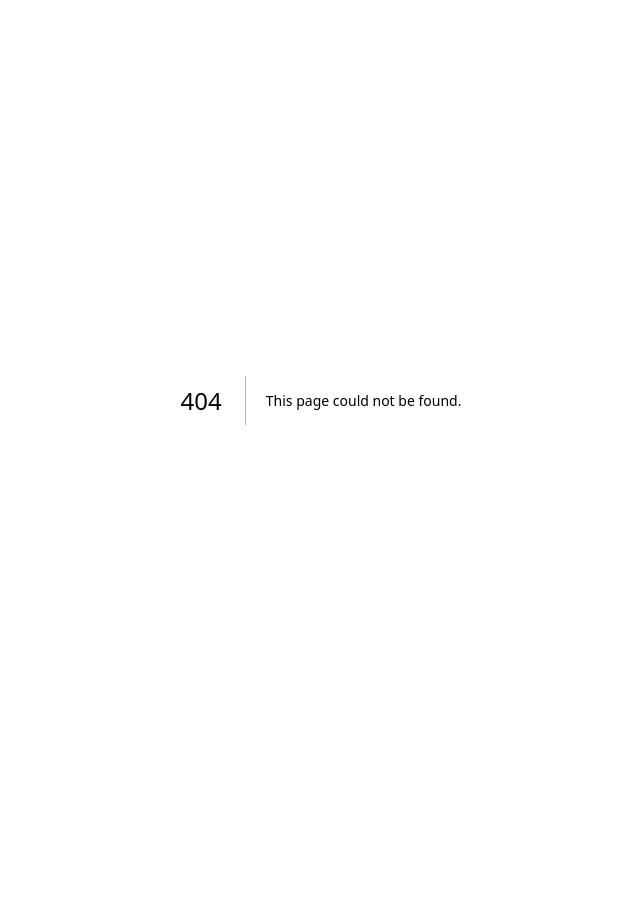
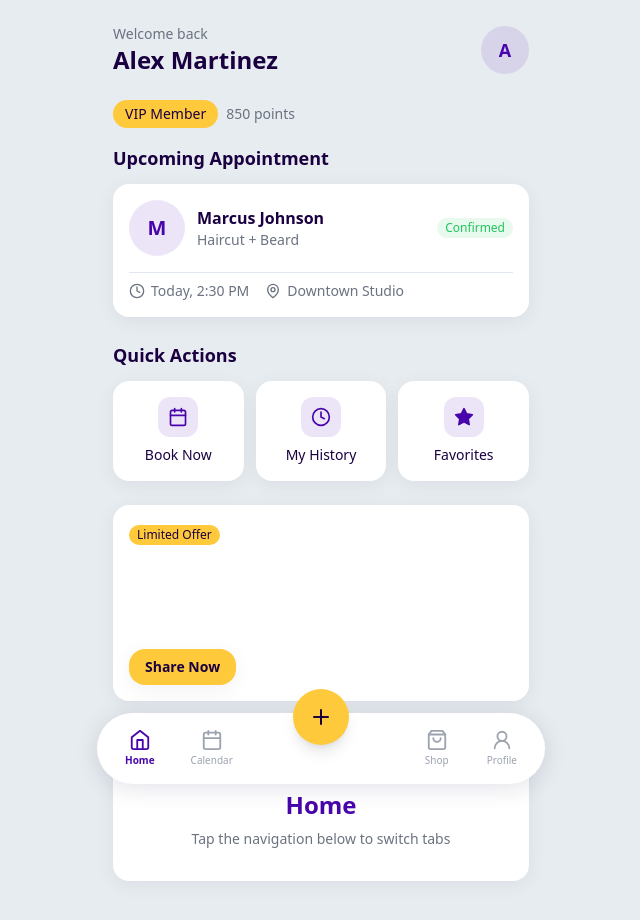
Before and after one commit to dante2234wqd/trimly, a Next.js app: page /nav-demo in a window 1280 px wide. Before the commit this address had no page. Shown: the top 920 px of the page, without its empty margins (319-959 px from the left). Before the commit the page ends 800 px from the top, so only its background shows below. Built offline with nearby package versions, Linux system fonts and the light colour scheme.

Commit message:
feat: update FloatingBottomNav and create nav demo
Add center FAB and improve styling; demo at /nav-demo

```diff
--- /dev/null
+++ b/app/nav-demo/page.tsx
@@ -0,0 +1,147 @@
+"use client";
+
+import { useState } from "react";
+import { AppShell, Card, Badge, PrimaryButton, FloatingBottomNav } from "@/components/trimly";
+import { Star, Clock, MapPin, Calendar } from "@/components/trimly/Icons";
+
+// Mock data
+const upcomingBooking = {
+  barber: "Marcus Johnson",
+  service: "Haircut + Beard",
+  date: "Today",
+  time: "2:30 PM",
+  location: "Downtown Studio",
+};
+
+const quickActions = [
+  { id: 1, label: "Book Now", icon: Calendar },
+  { id: 2, label: "My History", icon: Clock },
+  { id: 3, label: "Favorites", icon: Star },
+];
+
+export default function NavDemoPage() {
+  const [activeTab, setActiveTab] = useState("home");
+
+  const handleFabClick = () => {
+    // Navigate to booking
+    window.location.href = "/booking";
+  };
+
+  return (
+    <AppShell hasBottomNav>
+      {/* Header */}
+      <header className="px-4 pt-6 pb-4">
+        <div className="flex items-center justify-between mb-6">
+          <div>
+            <p className="text-sm text-muted-foreground">Welcome back</p>
+            <h1 className="text-2xl font-bold text-foreground">Alex Martinez</h1>
+          </div>
+          <div className="w-12 h-12 rounded-full bg-primary/10 flex items-center justify-center">
+            <span className="text-lg font-bold text-primary">A</span>
+          </div>
+        </div>
+
+        {/* VIP Badge */}
+        <div className="flex items-center gap-2">
+          <Badge variant="accent" size="md">VIP Member</Badge>
+          <span className="text-sm text-muted-foreground">850 points</span>
+        </div>
+      </header>
+
+      <main className="px-4 space-y-6 pb-8">
+        {/* Upcoming Booking Card */}
+        <section>
+          <h2 className="text-lg font-semibold text-foreground mb-3">
+            Upcoming Appointment
+          </h2>
+          <Card className="space-y-4">
+            <div className="flex items-center gap-3">
+              <div className="w-14 h-14 rounded-full bg-primary/10 flex items-center justify-center">
+                <span className="text-xl font-bold text-primary">
+                  {upcomingBooking.barber.charAt(0)}
+                </span>
+              </div>
+              <div className="flex-1">
+                <p className="font-semibold text-foreground">{upcomingBooking.barber}</p>
+                <p className="text-sm text-muted-foreground">{upcomingBooking.service}</p>
+              </div>
+              <Badge variant="success" size="sm">Confirmed</Badge>
+            </div>
+
+            <div className="flex items-center gap-4 text-sm text-muted-foreground pt-2 border-t border-border">
+              <div className="flex items-center gap-1.5">
+                <Clock size={16} />
+                <span>{upcomingBooking.date}, {upcomingBooking.time}</span>
+              </div>
+              <div className="flex items-center gap-1.5">
+                <MapPin size={16} />
+                <span>{upcomingBooking.location}</span>
+              </div>
+            </div>
+          </Card>
+        </section>
+
+        {/* Quick Actions */}
+        <section>
+          <h2 className="text-lg font-semibold text-foreground mb-3">
+            Quick Actions
+          </h2>
+          <div className="grid grid-cols-3 gap-3">
+            {quickActions.map((action) => (
+              <Card
+                key={action.id}
+                className="text-center cursor-pointer hover:shadow-soft-lg transition-shadow"
+              >
+                <div className="w-10 h-10 rounded-[12px] bg-primary/10 flex items-center justify-center mx-auto mb-2">
+                  <action.icon size={20} className="text-primary" />
+                </div>
+                <p className="font-medium text-foreground text-sm">
+                  {action.label}
+                </p>
+              </Card>
+            ))}
+          </div>
+        </section>
+
+        {/* Promo Card */}
+        <section>
+          <Card className="bg-[#4905AC] text-white relative overflow-hidden">
+            {/* Decorative circles */}
+            <div className="absolute -top-8 -right-8 w-24 h-24 rounded-full bg-white/10" />
+            <div className="absolute -bottom-4 -left-4 w-16 h-16 rounded-full bg-white/5" />
+
+            <div className="relative z-10">
+              <Badge variant="accent" size="sm" className="mb-3">Limited Offer</Badge>
+              <h3 className="text-lg font-bold mb-2">Refer a Friend</h3>
+              <p className="text-sm text-white/80 mb-4">
+                Get 500 points when your friend books their first appointment
+              </p>
+              <PrimaryButton variant="accent" size="sm">
+                Share Now
+              </PrimaryButton>
+            </div>
+          </Card>
+        </section>
+
+        {/* Active Tab Content Preview */}
+        <section>
+          <Card className="text-center py-8">
+            <p className="text-muted-foreground mb-2">Current Tab</p>
+            <p className="text-2xl font-bold text-primary capitalize">{activeTab}</p>
+            <p className="text-sm text-muted-foreground mt-2">
+              Tap the navigation below to switch tabs
+            </p>
+          </Card>
+        </section>
+      </main>
+
+      {/* Floating Bottom Navigation with FAB */}
+      <FloatingBottomNav
+        activeTab={activeTab}
+        onTabChange={setActiveTab}
+        showFab={true}
+        onFabClick={handleFabClick}
+      />
+    </AppShell>
+  );
+}
--- a/components/trimly/FloatingBottomNav.tsx
+++ b/components/trimly/FloatingBottomNav.tsx
@@ -1,6 +1,6 @@
 "use client";
 
-import { Home, Calendar, ShoppingBag, User } from "./Icons";
+import { Home, Calendar, ShoppingBag, User, Plus } from "./Icons";
 
 interface NavItem {
   id: string;
@@ -11,6 +11,8 @@ interface NavItem {
 interface FloatingBottomNavProps {
   activeTab: string;
   onTabChange: (tabId: string) => void;
+  showFab?: boolean;
+  onFabClick?: () => void;
 }
 
 const navItems: NavItem[] = [
@@ -20,12 +22,35 @@ const navItems: NavItem[] = [
   { id: "profile", label: "Profile", icon: User },
 ];
 
-export function FloatingBottomNav({ activeTab, onTabChange }: FloatingBottomNavProps) {
+export function FloatingBottomNav({
+  activeTab,
+  onTabChange,
+  showFab = true,
+  onFabClick,
+}: FloatingBottomNavProps) {
+  const leftItems = navItems.slice(0, 2);
+  const rightItems = navItems.slice(2);
+
   return (
     <nav className="fixed bottom-4 left-4 right-4 z-50">
-      <div className="bg-card rounded-[24px] shadow-soft-lg px-2 py-2 mx-auto max-w-md">
-        <div className="flex items-center justify-around">
-          {navItems.map((item) => {
+      <div className="relative mx-auto max-w-md">
+        {/* Center FAB */}
+        {showFab && (
+          <button
+            onClick={onFabClick}
+            className="absolute left-1/2 -translate-x-1/2 -top-6 z-10 w-14 h-14 rounded-full bg-[#FEC93B] shadow-lg flex items-center justify-center transition-transform duration-200 active:scale-95 hover:shadow-xl"
+            aria-label="Book appointment"
+          >
+            <Plus size={24} className="text-[#1A0041]" />
+          </button>
+        )}
+
+        {/* Nav Bar */}
+        <div className="bg-white rounded-full shadow-[0_4px_24px_rgba(26,0,65,0.12)] px-3 py-2">
+          <div className="flex items-center justify-between">
+            {/* Left Items */}
+            <div className="flex items-center gap-1">
+              {leftItems.map((item) => {
                 const Icon = item.icon;
                 const isActive = activeTab === item.id;
 
@@ -33,19 +58,51 @@ export function FloatingBottomNav({ activeTab, onTabChange }: FloatingBottomNavP
                   <button
                     key={item.id}
                     onClick={() => onTabChange(item.id)}
-                className={`flex flex-col items-center gap-1 px-4 py-2 rounded-[16px] transition-all duration-200 min-w-[64px] ${
+                    className={`flex flex-col items-center gap-0.5 px-4 py-2 rounded-full transition-all duration-200 min-w-[60px] ${
                       isActive
-                    ? "bg-primary text-primary-foreground"
-                    : "text-muted-foreground hover:text-foreground hover:bg-muted"
+                        ? "text-[#4905AC]"
+                        : "text-[#9CA3AF] hover:text-[#6B7280]"
                     }`}
                   >
-                <Icon size={22} strokeWidth={isActive ? 2.5 : 2} />
-                <span className="text-xs font-medium">{item.label}</span>
+                    <Icon size={22} />
+                    <span className={`text-[10px] font-medium ${isActive ? "font-semibold" : ""}`}>
+                      {item.label}
+                    </span>
+                  </button>
+                );
+              })}
+            </div>
+
+            {/* Center spacer for FAB */}
+            {showFab && <div className="w-14" />}
+
+            {/* Right Items */}
+            <div className="flex items-center gap-1">
+              {rightItems.map((item) => {
+                const Icon = item.icon;
+                const isActive = activeTab === item.id;
+
+                return (
+                  <button
+                    key={item.id}
+                    onClick={() => onTabChange(item.id)}
+                    className={`flex flex-col items-center gap-0.5 px-4 py-2 rounded-full transition-all duration-200 min-w-[60px] ${
+                      isActive
+                        ? "text-[#4905AC]"
+                        : "text-[#9CA3AF] hover:text-[#6B7280]"
+                    }`}
+                  >
+                    <Icon size={22} />
+                    <span className={`text-[10px] font-medium ${isActive ? "font-semibold" : ""}`}>
+                      {item.label}
+                    </span>
                   </button>
                 );
               })}
             </div>
           </div>
+        </div>
+      </div>
     </nav>
   );
 }
```
Lines whose indentation alone changed are shown as unchanged.
